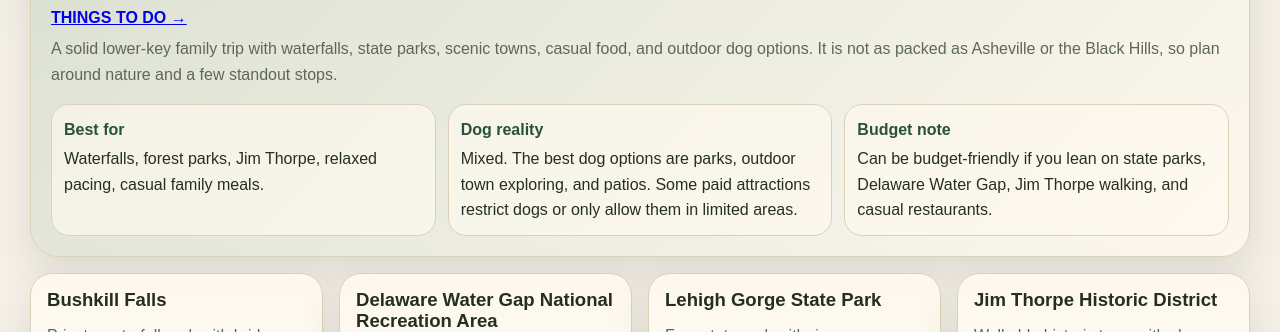
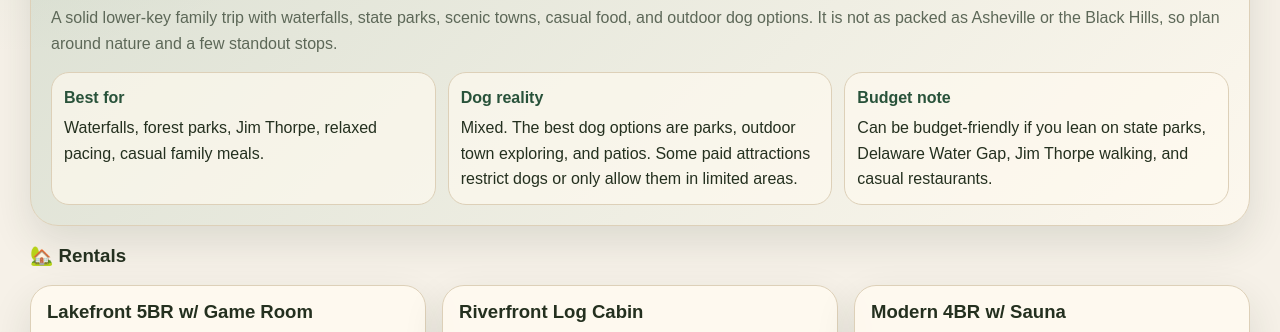
Before and after one commit to Zehnooo/family_vacation, a plain HTML site: page index.html in a window 1280 px wide. Both pictures are taken after a click on the element 228 px from the left and 495 px from the top of the page. Shown: the part 456-788 px from the top of the page. Drawn offline with Linux system fonts and the light colour scheme.

Commit message:
Update index.html

```diff
--- a/index.html
+++ b/index.html
@@ -404,7 +404,7 @@
       </div>
 
       <div class="detail-header">
-        <h2 id="locationTitle"></h2><p id="mainLink" style="margin-top:6px;font-weight:bold;"></p>
+        <h2 id="locationTitle"></h2>
         <p id="locationSummary"></p>
 
         <div class="summary-grid">
@@ -423,7 +423,12 @@
         </div>
       </div>
 
-      <div class="activity-grid" id="activityGrid"></div>
+
+    <h3 style="margin-top:20px;">🏡 Rentals</h3>
+    <div id="rentalGrid" class="activity-grid"></div>
+    <h3 style="margin-top:20px;">📍 Activities</h3>
+    <div class="activity-grid" id="activityGrid"></div>
+
       <p class="empty-message" id="emptyMessage">No activities match this filter.</p>
     </section>
   </main>
@@ -437,7 +442,6 @@
 
     const locations = {
       poconos: {
-        mainUrl: "https://www.poconomountains.com/things-to-do/",
         title: "Pocono Mountains, PA",
         summary: "A solid lower-key family trip with waterfalls, state parks, scenic towns, casual food, and outdoor dog options. It is not as packed as Asheville or the Black Hills, so plan around nature and a few standout stops.",
         bestFor: "Waterfalls, forest parks, Jim Thorpe, relaxed pacing, casual family meals.",
@@ -570,7 +574,6 @@
       },
 
       asheville: {
-        mainUrl: "https://www.exploreasheville.com/things-to-do",
         title: "Asheville, NC",
         summary: "The strongest overall option if you want scenery plus food. It has free scenic drives, waterfalls, gardens, breweries, walkable areas, and plenty of dog-compatible patios.",
         bestFor: "Food, breweries, Blue Ridge views, waterfalls, gardens, downtown exploring.",
@@ -713,7 +716,6 @@
       },
 
       blackhills: {
-        mainUrl: "https://www.blackhillsbadlands.com/things-to-do/",
         title: "Black Hills & Badlands, SD",
         summary: "The best true road-trip option. It has national parks, wildlife drives, caves, scenic byways, western towns, and enough variety to fill several days.",
         bestFor: "Landmarks, wildlife, scenic drives, caves, state/national parks, road-trip pacing.",
@@ -891,7 +893,6 @@
     const landing = document.getElementById("landing");
     const detail = document.getElementById("detail");
     const locationTitle = document.getElementById("locationTitle");
-const mainLink = document.getElementById("mainLink");
     const locationSummary = document.getElementById("locationSummary");
     const bestFor = document.getElementById("bestFor");
     const dogReality = document.getElementById("dogReality");
@@ -930,12 +931,12 @@
       button.addEventListener("click", () => {
         currentFilter = button.dataset.filter;
         setActiveFilter(currentFilter);
-        renderActivities();
+        renderRentals(); renderActivities();
       });
     });
 
     function showLocation(locationKey) {
-      currentLocation = locations[locationKey];
+      currentLocation = locations[locationKey]; currentLocationKey = locationKey;
       currentFilter = "all";
       setActiveFilter("all");
 
@@ -944,12 +945,11 @@
       bestFor.textContent = currentLocation.bestFor;
       dogReality.textContent = currentLocation.dogReality;
       budgetNote.textContent = currentLocation.budgetNote;
-mainLink.innerHTML = `<a href="${currentLocation.mainUrl}" target="_blank">THINGS TO DO →</a>`;
 
       landing.classList.remove("active");
       detail.classList.add("active");
 
-      renderActivities();
+      renderRentals(); renderActivities();
       window.scrollTo({ top: 0, behavior: "smooth" });
     }
 
@@ -959,7 +959,51 @@
       });
     }
 
-    function renderActivities() {
+
+let currentLocationKey = null;
+
+const rentals = {
+  poconos: [
+    {name:"Lakefront 5BR w/ Game Room", price:"$300–$400", pet:"Yes", link:"https://www.airbnb.com/rooms/1309111468206243300"},
+    {name:"Riverfront Log Cabin", price:"$250–$400", pet:"Yes", link:"https://www.airbnb.com/rooms/843932615451503262"},
+    {name:"Modern 4BR w/ Sauna", price:"$250–$350", pet:"Yes", link:"https://www.airbnb.com/rooms/1257833611225944266"}
+  ],
+  asheville: [
+    {name:"4BR Dog-Friendly Yard House", price:"$250–$350", pet:"Yes", link:"https://www.airbnb.com/rooms/847902851313132699"},
+    {name:"Modern 4BR Mountain Villa", price:"$300–$400", pet:"Yes", link:"https://www.airbnb.com/rooms/572435903541837350"},
+    {name:"Forest 4BR Retreat", price:"$250–$400", pet:"Yes", link:"https://www.airbnb.com/rooms/642204"}
+  ],
+  blackhills: [
+    {name:"Eagle’s Nest 5BR Cabin", price:"$300–$400", pet:"Approval", link:"https://www.airbnb.com/rooms/629728663451105211"},
+    {name:"Hill City 4BR Cabin", price:"$250–$350", pet:"Yes", link:"#"},
+    {name:"Secluded Cabin w/ Acreage", price:"$250–$350", pet:"Yes", link:"https://www.airbnb.com/rooms/40369238"}
+  ]
+};
+
+const rentalGrid = document.getElementById("rentalGrid");
+
+function renderRentals() {
+  if (!currentLocationKey) return;
+  rentalGrid.innerHTML = "";
+
+  rentals[currentLocationKey].forEach(r => {
+    const card = document.createElement("div");
+    card.className = "activity-card";
+    card.innerHTML = `
+      <div class="activity-content">
+        <h3>${r.name}</h3>
+        <div class="meta">
+          <span class="tag cost">${r.price}</span>
+          <span class="tag dog">Pets: ${r.pet}</span>
+        </div>
+        <a class="source" href="${r.link}" target="_blank">View Rental</a>
+      </div>
+    `;
+    rentalGrid.appendChild(card);
+  });
+}
+
+function renderActivities() {
       if (!currentLocation) return;
 
       const filteredActivities = currentLocation.activities.filter(activity => {
```
